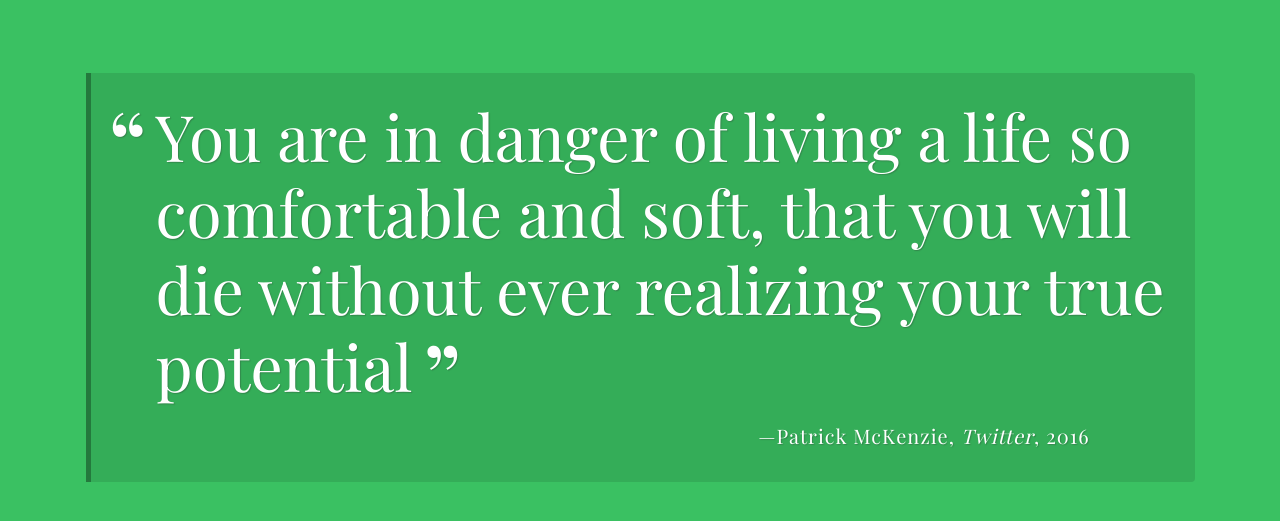
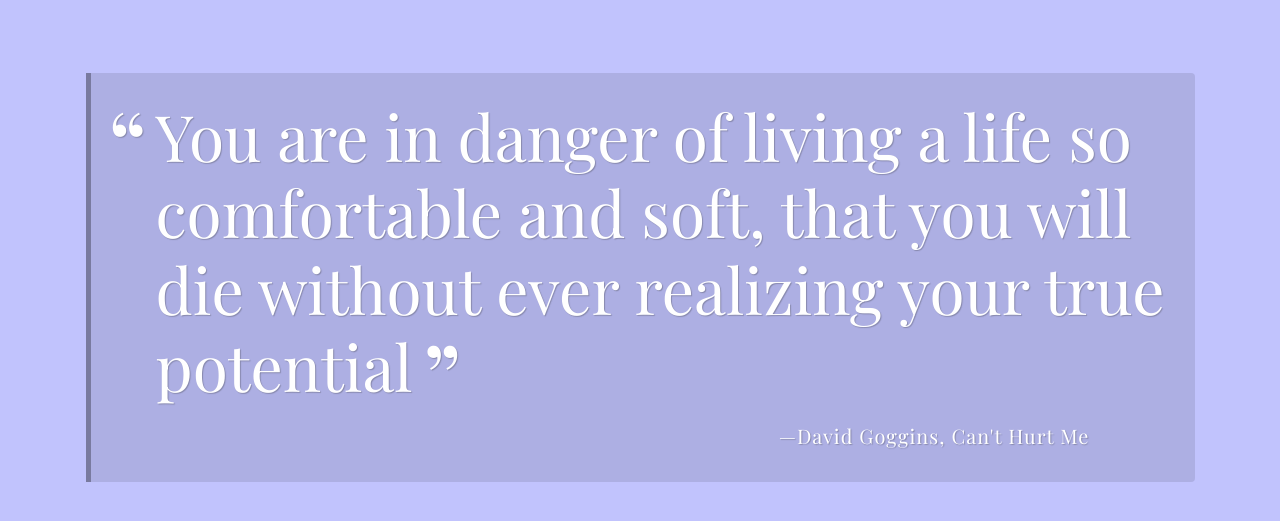
Before and after one commit to ALotLikeTravis/a_random_quote_generator-v1, a plain HTML site: page index.html in a window 1280 px wide. Both pictures are taken after a click on the button "Show another quote". Shown: the part 147-668 px from the top of the page. Drawn offline with nearby package versions, Linux system fonts and the light colour scheme; a web font is replaced by a local one.

Commit message:
code clean-up/altering the html

```diff
--- a/index.html
+++ b/index.html
@@ -8,7 +8,7 @@
     <link rel="stylesheet" href="css/styles.css">
   </head>
 
-  <body>
+  <body id="body">
     <header>
       <h1>Random Quotes</h1>
       <button id="load-quote" class="load-quote">Show another quote</button>
@@ -17,7 +17,7 @@
     <div class="container">
       <div id="quote-box" class="quote-box">
         <p id="quote" class="quote">Every great developer you know got there by solving problems they were unqualified to solve until they actually did it.</p>
-        <p class="source">Patrick McKenzie<span class="citation">Twitter</span><span class="year">2016</span></p>
+        <p id="source" class="source">Patrick McKenzie<span class="citation">Twitter</span><span class="year">2016</span></p>
       </div>
     </div>
 
--- a/js/script.js
+++ b/js/script.js
@@ -16,6 +16,8 @@
 
     source:"Jocko Willink",
 
+    date:""
+
   },
 
   {
@@ -23,81 +25,52 @@
 
     source:"David Goggins, Can't Hurt Me",
 
+    date:""
+
   },
 
   {
     quote: `People don’t buy what you do; they buy why you do it. And what you do simply proves what you believe.`,
 
-    source: `Simon Sinek`
+    source: `Simon Sinek`,
+
+    date:""
   }
 
 ];
 
 let usedQuotes = [];
 let prevRandomNum;
-let randomNumber = () => Math.floor(Math.random() * quotes.length);
+let randomNumber = (highNum) => Math.floor(Math.random() * highNum);
+
 
 /***
  * `getRandomQuote` function
 ***/
-// let getRandomQuote = () => {
-//   for (let i = 0; i < quotes.length; i++) {
-//     let repeat = false;
-//     let randomQuote = quotes[randomNumber()];
-//     let randomIndex = quotes.indexOf(randomQuote);
-//     if (randomQuote.indexOf === randomIndex) {
-//       console.log(randomQuote.indexOf);
-//       console.log(randomIndex);
-//       repeat = true;
-//       if (repeat === true) {
-//         continue;
-//       }
-//     } else if(repeat === false) {
-//       console.log(randomNumber());
-//       console.log(randomIndex);
-//       console.log(repeat);
-//       return randomQuote;
-//     }
-//   }
-// };
-//console.log(quotes)
-
-// let getRandomQuote = () => {
-//   let randomQuote = quotes[randomNumber()];
-//   //let quoteID = quotes.indexOf(randomQuote);
-//   for (let i = 0; i < 10; i++) {
-//     quotes = quotes;
-//     let quoteID = quotes.indexOf(randomQuote);
-//     console.log(quotes);
-//     if(quotes.length == 0)  {
-//       quotes += usedQuotes.push();
-//     } else if (quotes.length !== 0) {
-//       usedQuotes = quotes.splice(quoteID, quotes.length );
-//       return randomQuote;
-//     }
-//   }
-// }
 
 function getRandomQuote() {
-  let randomQuote = quotes[randomNumber()];
+  let randomQuote = quotes[randomNumber(quotes.length)];
   let quoteID = quotes.indexOf(randomQuote);
-  console.log(randomQuote);
   if (quoteID !== prevRandomNum)  {
     prevRandomNum = quoteID;
+    document.getElementById('source').innerHTML = randomQuote.source;
     return randomQuote;
   } else {
     return getRandomQuote();
   }
 }
 
+function changeBackgroundColor()  {
+  document.getElementById('body').style.backgroundColor = `rgba(${randomNumber(255)},${randomNumber(255)},${randomNumber(255)}, 0.3)`
+
+}
+
 /***
  * `printQuote` function
 ***/
 let printQuote = () => {
+  changeBackgroundColor();
   document.getElementById('quote').innerHTML = getRandomQuote().quote;
-  // console.log(getRandomQuote());
-  // console.log(getRandomQuote().quote);
-  // console.log(prevRandomNum);
 };
 
 
```
